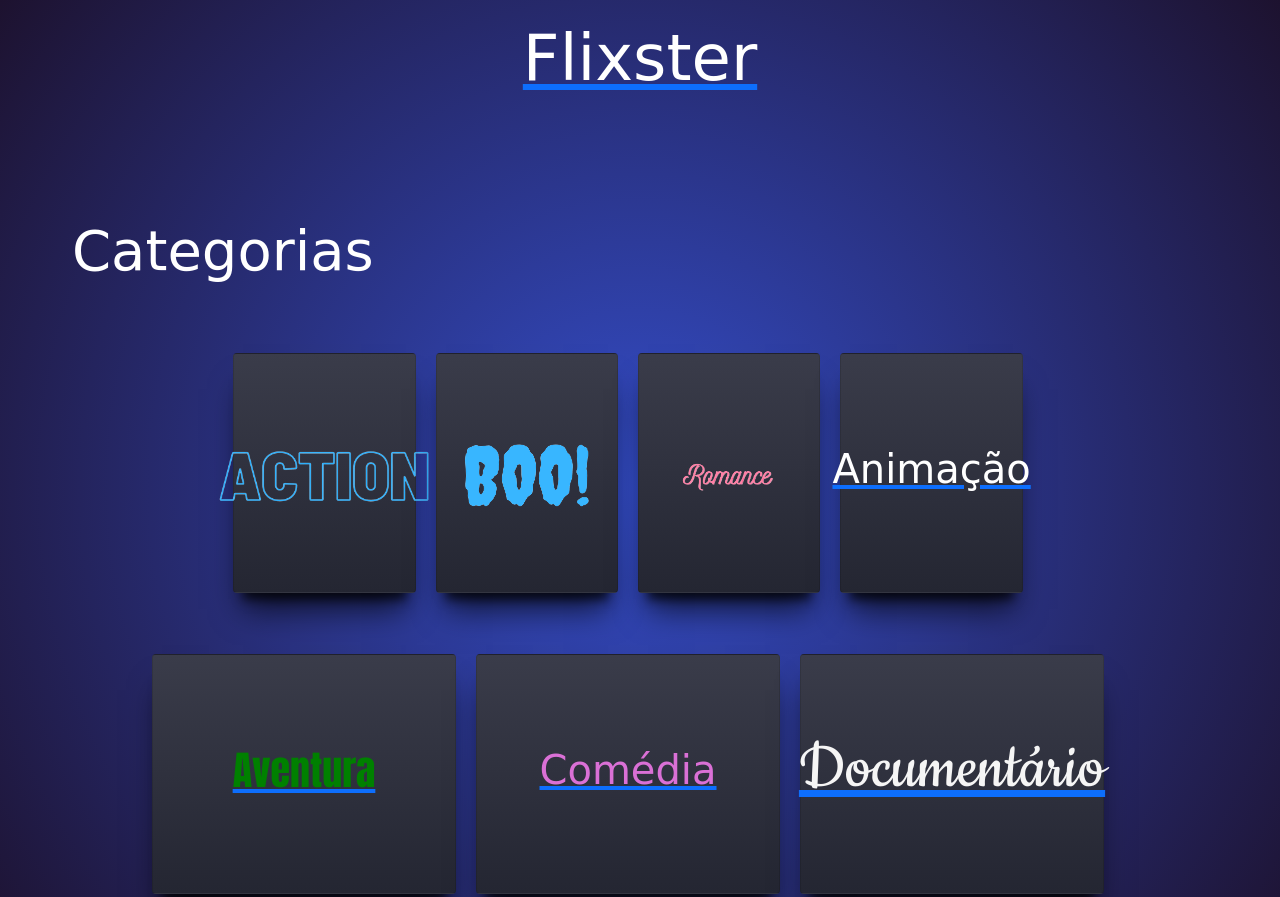
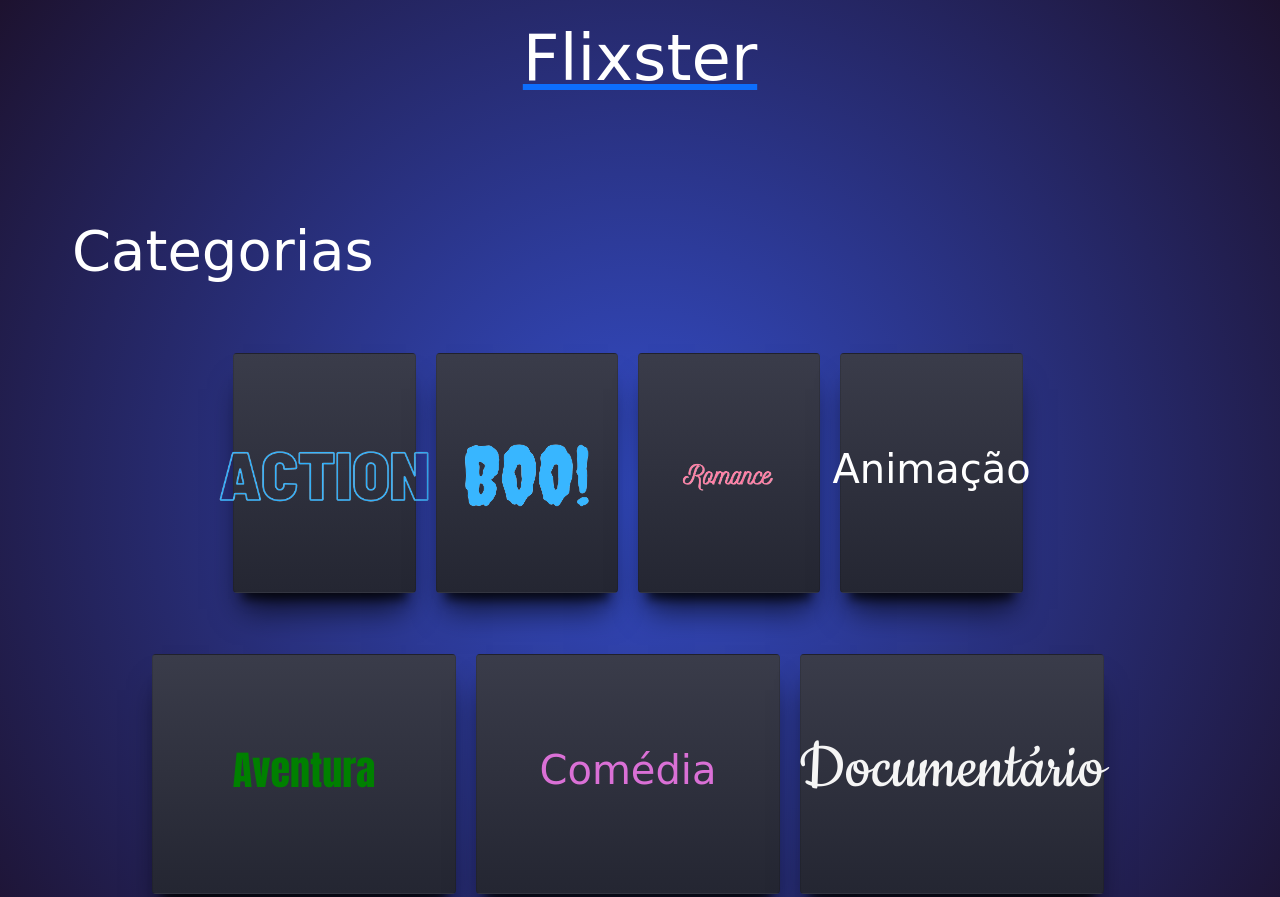
Before and after one commit to Simao88/Simao88.github.io, a plain HTML site: page Flixster/pagcategorias.html in a window 1280 px wide. Shown: the top 897 px of the page. Drawn offline with nearby package versions, Linux system fonts and the light colour scheme; a web font is replaced by a local one.

Commit message:
FINAL FINAL

```diff
--- a/Flixster/main.css
+++ b/Flixster/main.css
@@ -142,6 +142,11 @@ a {
   padding: 5% 5%;
 }
 
+.contentor a{
+  text-decoration: none;
+}
+
+
 .card {
   color: white;
   position: relative;
@@ -206,6 +211,10 @@ a {
   box-sizing: border-box;
   align-items: center;
   margin: 5% 5% 5% 10%;
+}
+
+.container2 a{
+  text-decoration: none;
 }
 
 .title2 {
--- a/login.css
+++ b/login.css
@@ -13,8 +13,6 @@
 .body1{
     width: 100%;
     height: 100%;
-    margin: 0px;
-    padding: 0px;
     background: url("GIF1.gif") repeat;
     background-size:70vh ;
     background-position: center;
@@ -37,7 +35,6 @@ header{
     left:0;
     width:100%;
     padding: 10px 8px 10px 15px;
-    /*background: radial-gradient(circle, rgba(52,77,201,1) 10%, rgba(29,18,47,1) 90%); */
     display:flex;
     justify-content: space-between;
     align-items: center;
@@ -77,11 +74,8 @@ header{
     transition: all 0.3s ease;
     position: relative;
     display: inline-block;
-     /*box-shadow:inset
-     0px 3px 0px 0px rgb(255, 255, 255);*/
     outline: none;
     margin: 0px 10px 0px 10px;
-    /*border: 0.1em solid #050444;*/
 }
 
 
```
